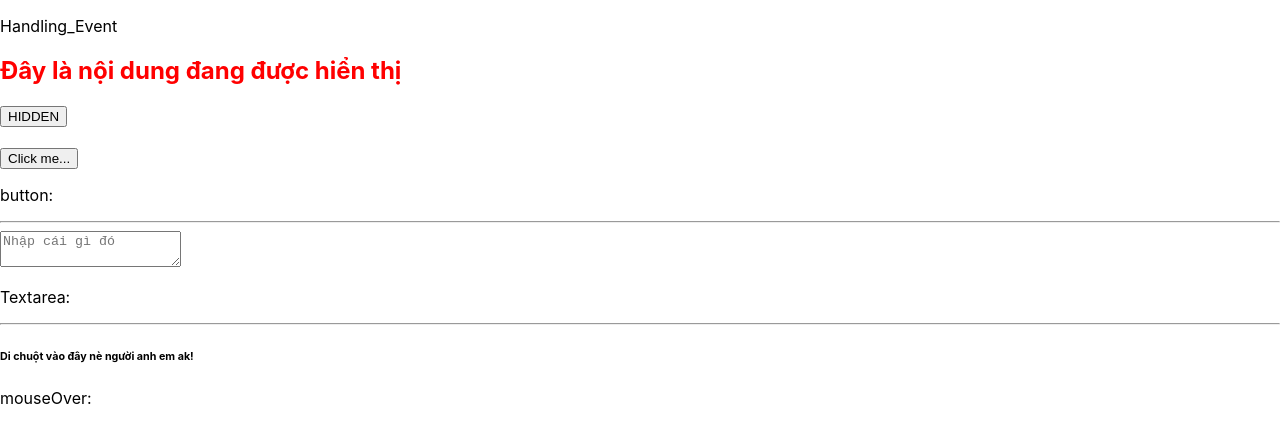
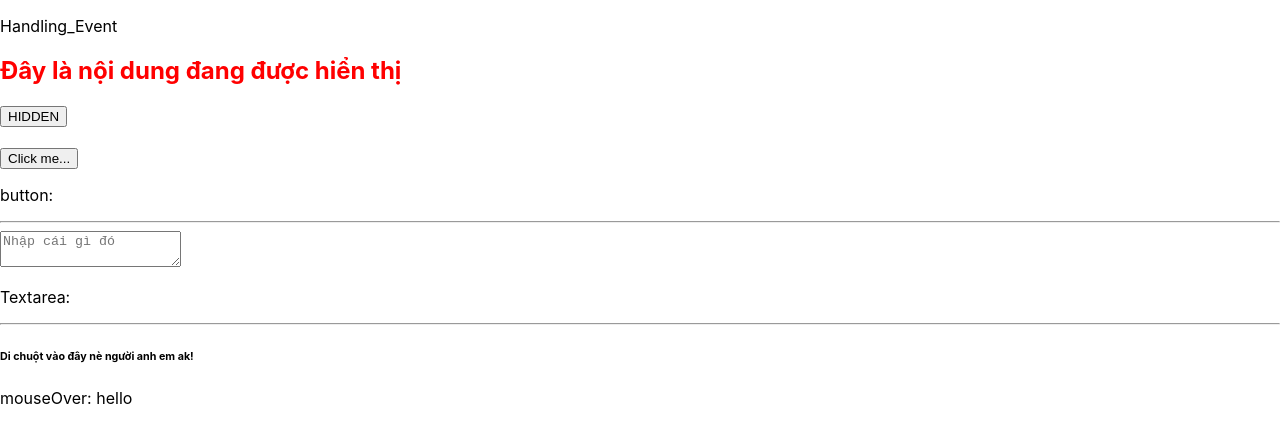
Before and after one commit to HoatFPT-APTECH/ReactJS, a React (Create React App) app: page / in a window 1280 px wide. Shown: the top 442 px of the page. Built offline with nearby package versions, Linux system fonts and the light colour scheme; the HTML template or start-up script is replaced by a standard one.

Commit message:
New -Update

```diff
--- a/src/components/Handling_Event.js
+++ b/src/components/Handling_Event.js
@@ -55,7 +55,7 @@ class Handling_Event extends Component{
                     <hr></hr>
                     <h6 onMouseOver={()=>this.mouseOver()}>Di chuột vào đây nè người anh em ak!</h6>
                     <p>
-                        mouseOver:{this.state.mouseOver}
+                        mouseOver:{this.state.mouseOver} hello
                     </p>
                 </div>
             </div>
```
